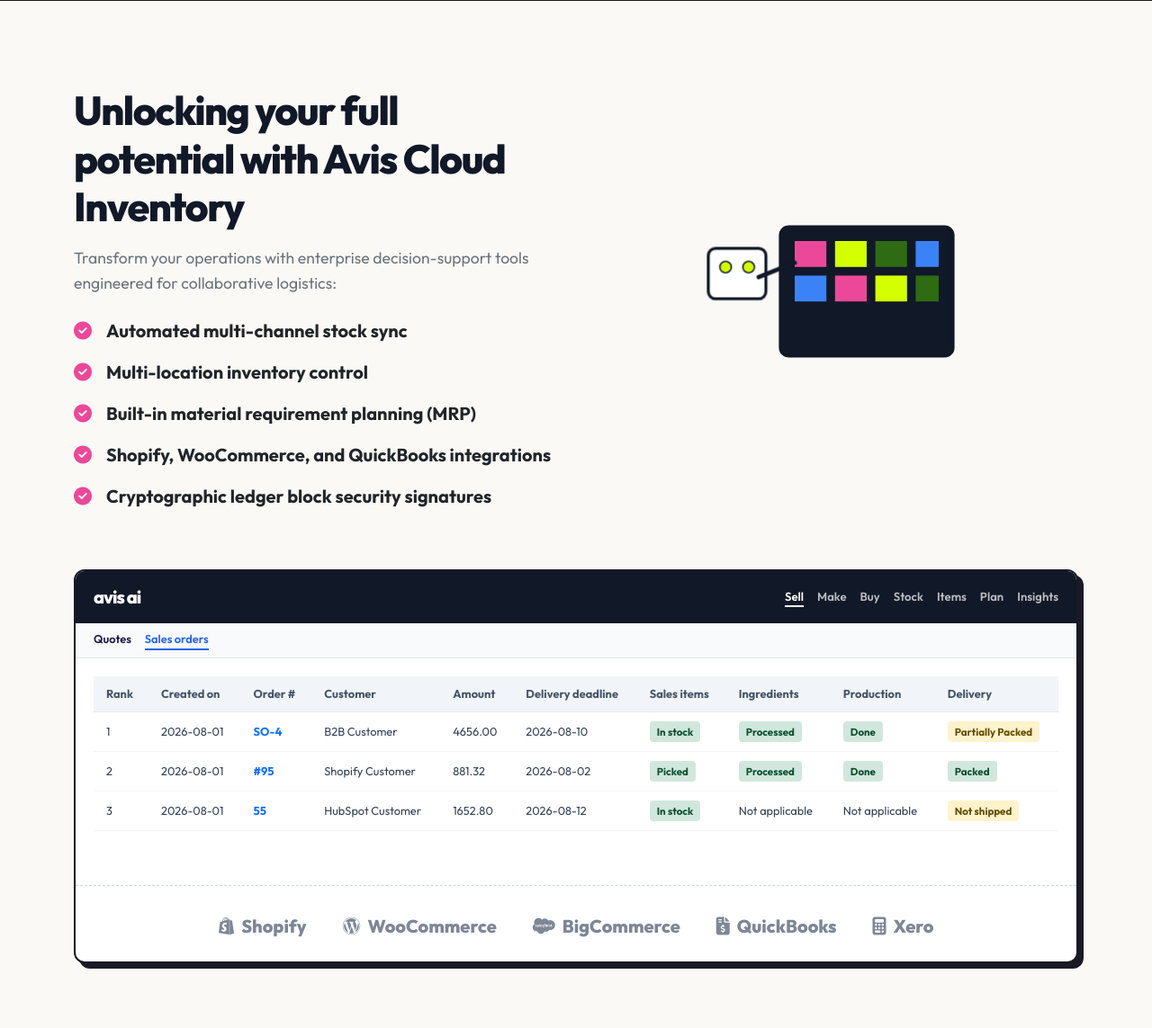
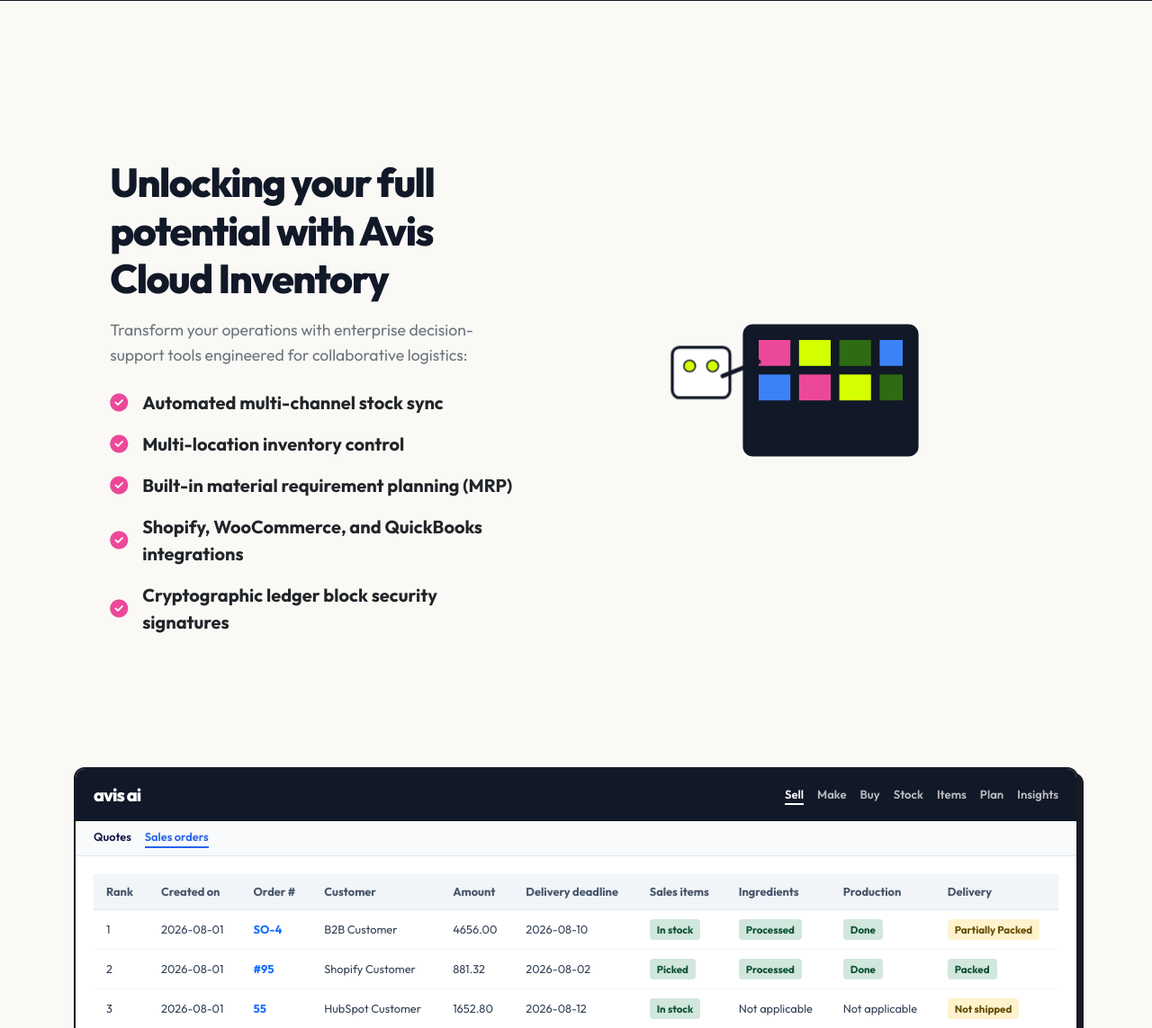
Before and after one commit to ParthChoudhary123/avis2, a Django app: page / in a window 1280 px wide. Shown: the part 3443-4586 px from the top of the page at 90% size. Run offline with Django 5.2, Linux system fonts and the light colour scheme.

Commit message:
Align Section 6 layout using the split layout container classes to match the starting section layout

```diff
--- a/inventory/templates/inventory/landing.html
+++ b/inventory/templates/inventory/landing.html
@@ -1000,9 +1000,9 @@
     <!-- 6. Core Product Value Proposition Section -->
     <section class="landing-section bg-cream-section" id="value-proposition">
         <div class="container">
-            <div class="row align-items-center g-5 mb-5">
+            <div class="split-grid-container mb-5">
                 <!-- Left Details: checkmarks list -->
-                <div class="col-lg-6 text-start text-dark">
+                <div class="split-left-col">
                     <h2 class="section-title-neo">Unlocking your full potential with Avis Cloud Inventory</h2>
                     <p class="hero-body-text mb-4 text-secondary">
                         Transform your operations with enterprise decision-support tools engineered for collaborative logistics:
@@ -1032,7 +1032,7 @@
                 </div>
 
                 <!-- Right Column: Cartoon robot interacting with color grid SVG -->
-                <div class="col-lg-6 text-center">
+                <div class="split-right-col text-center">
                     <svg viewBox="0 0 200 150" style="max-width: 320px; width: 100%; height: auto; display: block; margin: 0 auto;" fill="none" xmlns="http://www.w3.org/2000/svg">
                         <!-- Colorful Grid Screen representing dashboard -->
                         <rect x="60" y="20" width="120" height="90" rx="6" fill="#111827" stroke="#111827" stroke-width="2" />
```
